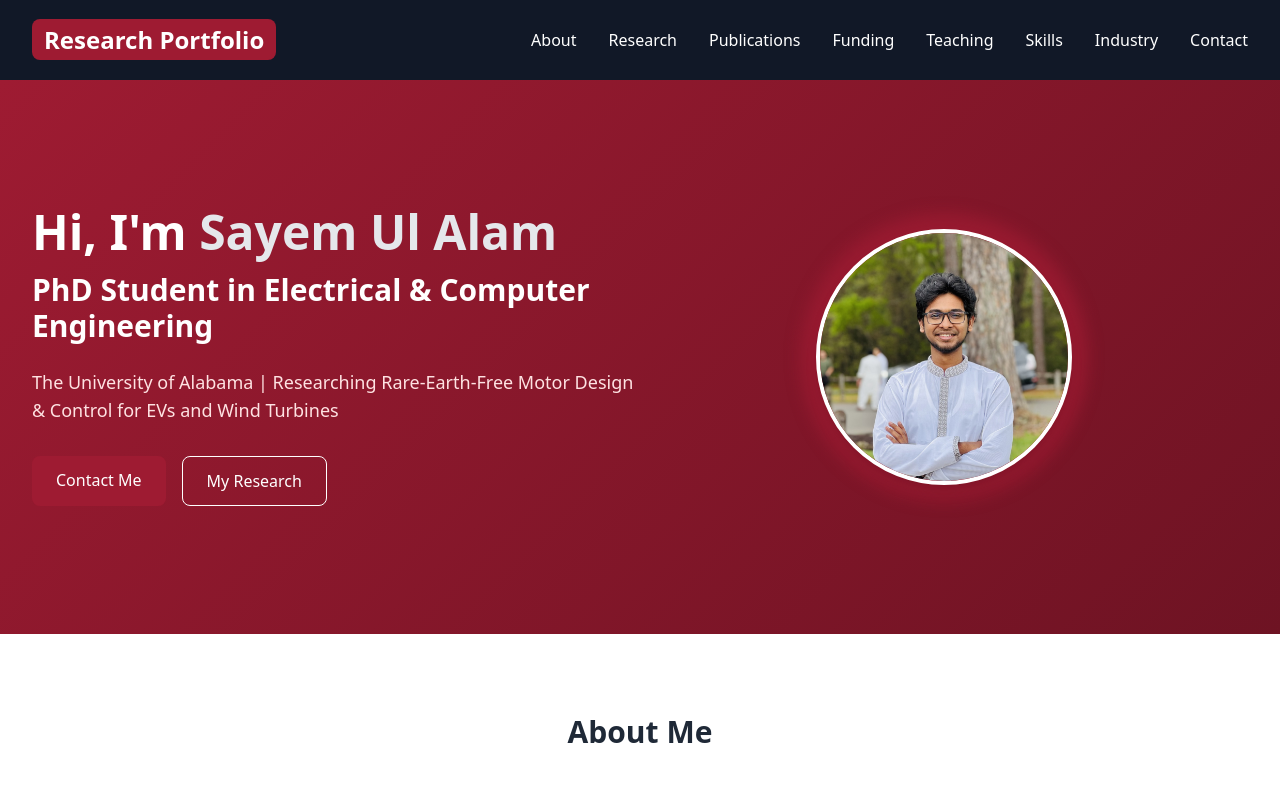
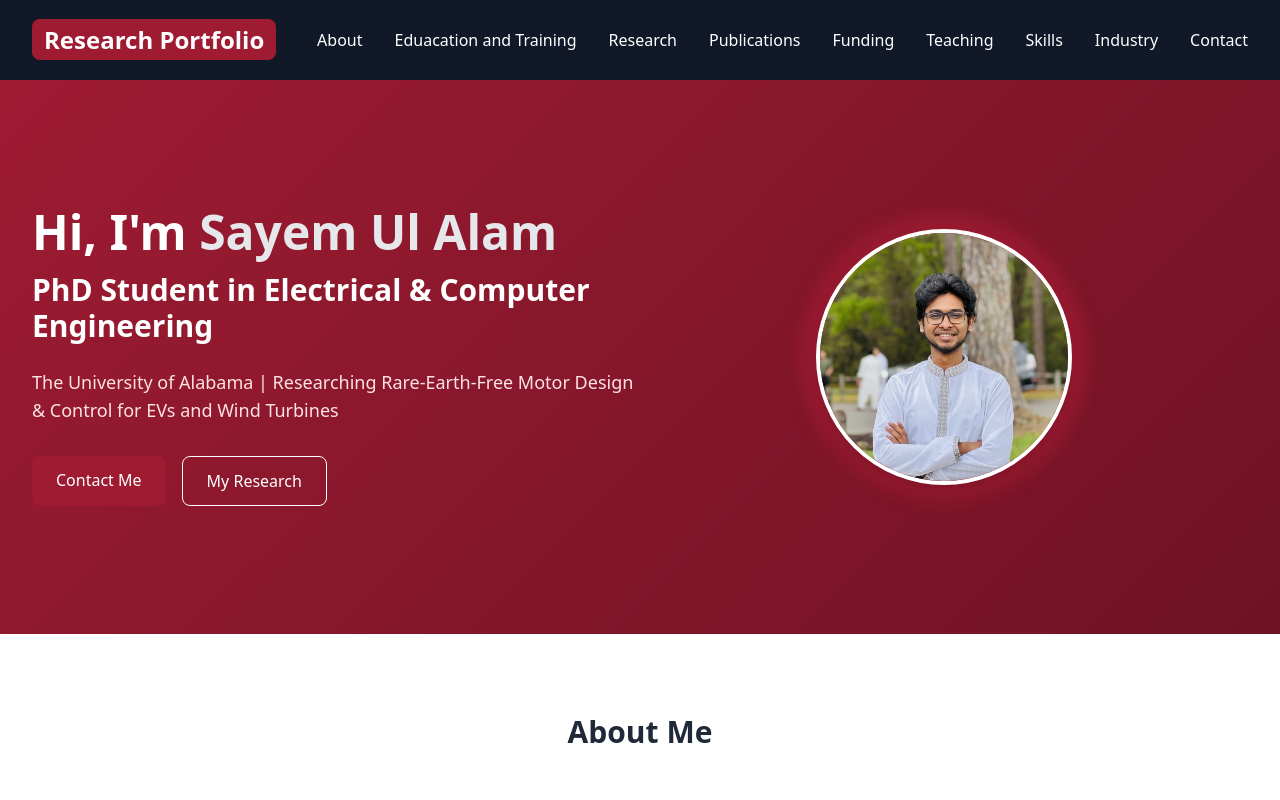
Before and after one commit to sayem-ul-alam/sayem-ul-alam.github.io, a plain HTML site: page index.html in a window 1280 px wide. Shown: the top 800 px of the page. Drawn offline with nearby package versions, Linux system fonts and the light colour scheme.

Commit message:
Update index.html

```diff
--- a/index.html
+++ b/index.html
@@ -32,6 +32,7 @@
     <!-- Desktop Menu -->
     <div class="hidden md:flex space-x-8">
       <a href="#about" class="text-white hover:text-gray-200 transition">About</a>
+      <a href="#education" class="text-white hover:text-gray-200 transition">Eduacation and Training</a>
       <a href="#research" class="text-white hover:text-gray-200 transition">Research</a>
       <a href="https://sayem-ul-alam.github.io/Publications.html" class="text-white hover:text-gray-200 transition">Publications</a>
       <a href="#awards" class="text-white hover:text-gray-200 transition">Funding</a>
@@ -50,6 +51,7 @@
 <!-- Mobile Menu -->
 <div id="mobile-menu" class="hidden md:hidden bg-[#111827] text-white px-6 py-6 space-y-4">
   <a href="#about" class="block py-2 px-3 rounded-lg hover:bg-[#9E1B32] transition">About Me</a>
+  <a href="#education" class="text-white hover:text-gray-200 transition">Eduacation and Training</a>
   <a href="#research" class="block py-2 px-3 rounded-lg hover:bg-[#9E1B32] transition">Research</a>
   <a href="https://sayem-ul-alam.github.io/Publications.html" class="block py-2 px-3 rounded-lg hover:bg-[#9E1B32] transition">Publications</a>
   <a href="#awards" class="block py-2 px-3 rounded-lg hover:bg-[#9E1B32] transition">Funding & Awards</a>
```
